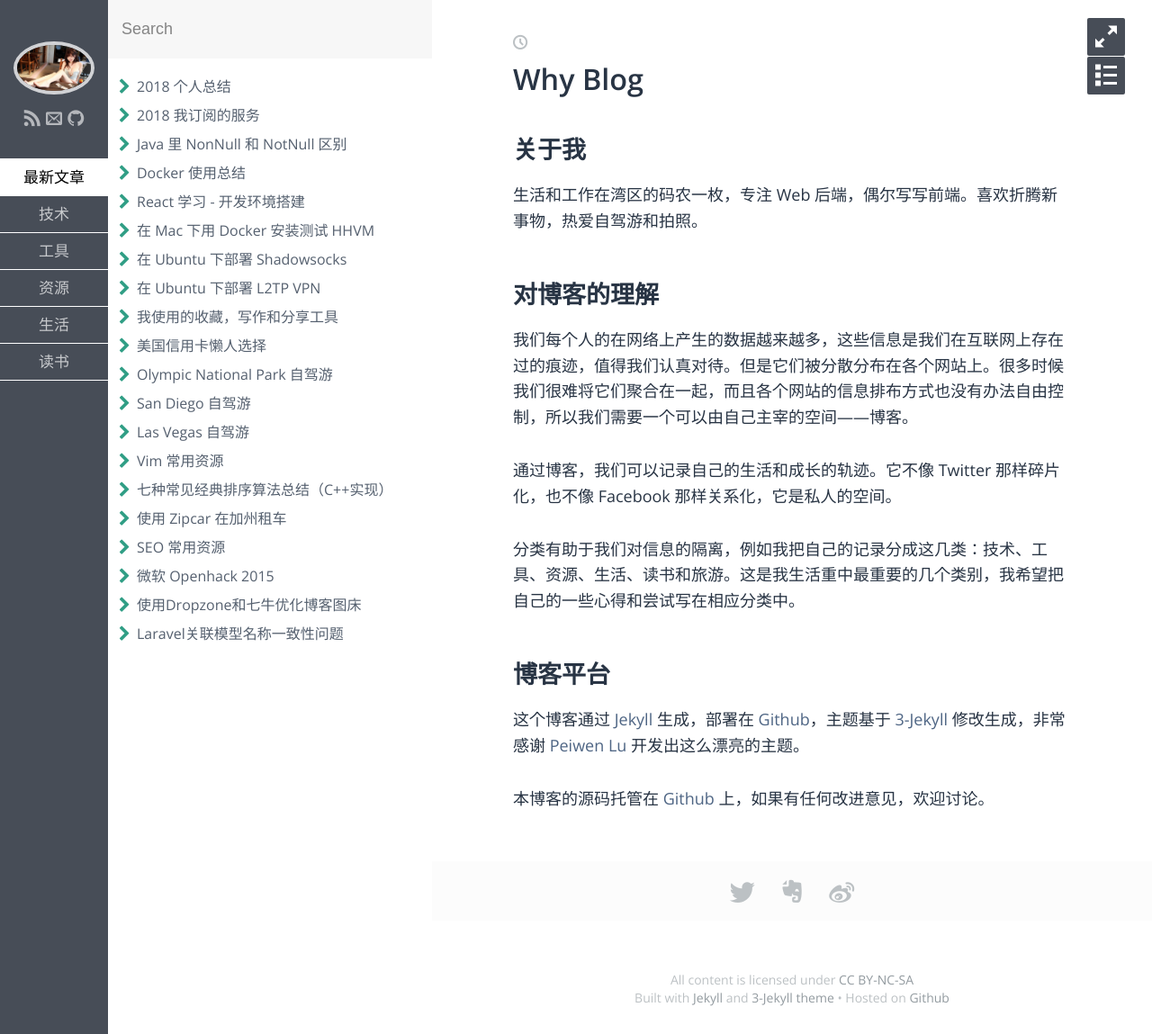
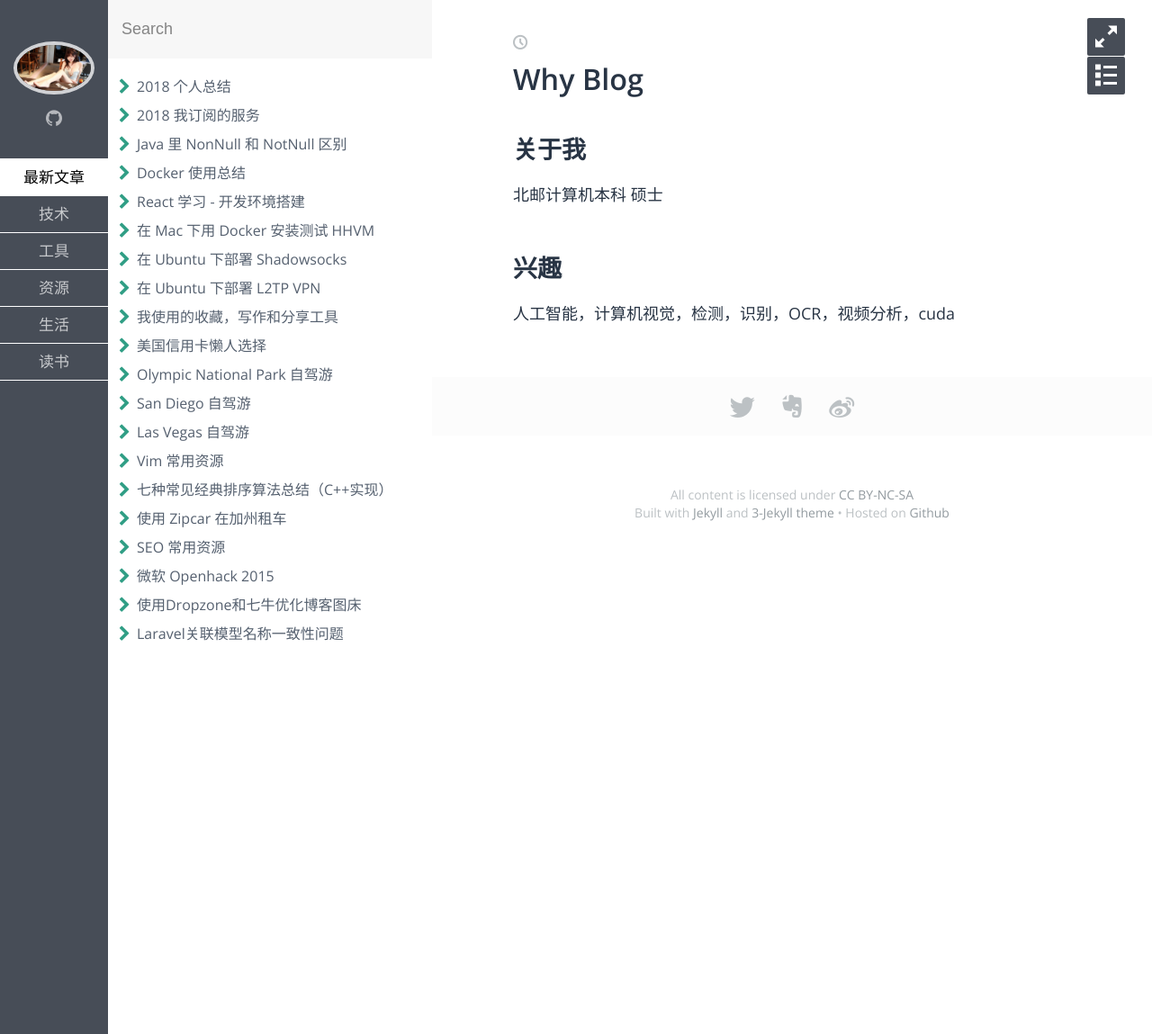
Before and after one commit to arieshx/arieshx.github.io, a Jekyll site: the page built from index.md, in a window 1280 px wide. Shown: the whole page at 90% size. Built offline with Jekyll 4.4.1, drawn with Linux system fonts in a browser that asks for light colours; some web fonts are replaced.

Commit message:
ml first

```diff
--- a/_includes/sidebar.html
+++ b/_includes/sidebar.html
@@ -5,8 +5,8 @@
     </a>
 
     <div id="sidebar-social">
-      <a href="{{ site.rss_url | prepend: site.baseurl }}" class="sidebar-social-icon feed"></a>
-      <a href="mailto:{{ site.email }}" class="sidebar-social-icon email"></a>
+      <!-- <a href="{{ site.rss_url | prepend: site.baseurl }}" class="sidebar-social-icon feed"></a>
+      <a href="mailto:{{ site.email }}" class="sidebar-social-icon email"></a> -->
       {% include social.html %}
     </div>
 
--- a/index.md
+++ b/index.md
@@ -5,18 +5,7 @@ layout: post
 
 ## 关于我
 
-生活和工作在湾区的码农一枚，专注 Web 后端，偶尔写写前端。喜欢折腾新事物，热爱自驾游和拍照。
+北邮计算机本科 硕士
 
-## 对博客的理解
-
-我们每个人的在网络上产生的数据越来越多，这些信息是我们在互联网上存在过的痕迹，值得我们认真对待。但是它们被分散分布在各个网站上。很多时候我们很难将它们聚合在一起，而且各个网站的信息排布方式也没有办法自由控制，所以我们需要一个可以由自己主宰的空间——博客。
-
-通过博客，我们可以记录自己的生活和成长的轨迹。它不像 Twitter 那样碎片化，也不像 Facebook 那样关系化，它是私人的空间。
-
-分类有助于我们对信息的隔离，例如我把自己的记录分成这几类：技术、工具、资源、生活、读书和旅游。这是我生活重中最重要的几个类别，我希望把自己的一些心得和尝试写在相应分类中。
-
-## 博客平台
-
-这个博客通过 [Jekyll](http://jekyllrb.com/) 生成，部署在 [Github](https://pages.github.com)，主题基于 [3-Jekyll](https://github.com/P233/3-Jekyll) 修改生成，非常感谢 [Peiwen Lu](https://github.com/P233) 开发出这么漂亮的主题。
-
-本博客的源码托管在 [Github](https://github.com/suyan/suyan.github.io) 上，如果有任何改进意见，欢迎讨论。
+## 兴趣
+人工智能，计算机视觉，检测，识别，OCR，视频分析，cuda
```
Also changed, not shown: _posts/ML/test.md (added, +38 -0 lines).
